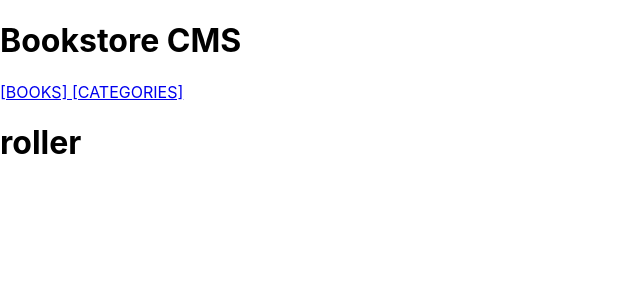
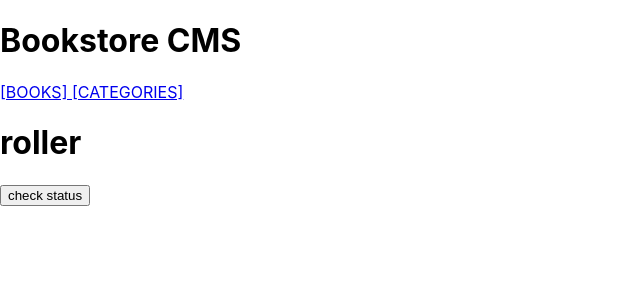
Before and after one commit to Feliverse/BookStoreCMS, a React (Create React App) app: page /Categories in a window 1280 px wide. Shown: the top 300 px of the page, without its empty margins (0-640 px from the left). Built offline with nearby package versions, Linux system fonts and the light colour scheme.

Commit message:
add button CheckStatus in Categories

```diff
--- a/src/components/Categories.js
+++ b/src/components/Categories.js
@@ -4,6 +4,7 @@ function Categories() {
       <h1>
         roller
       </h1>
+      <button type="button"> check status </button>
     </div>
   );
 }
```
